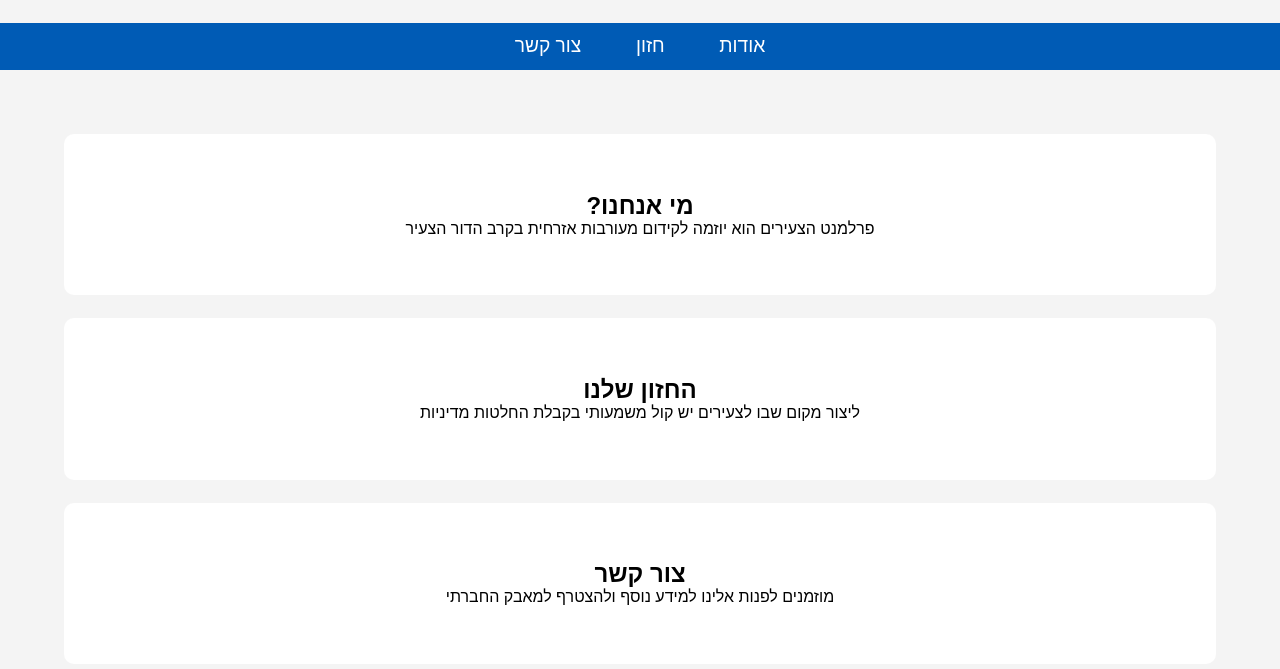
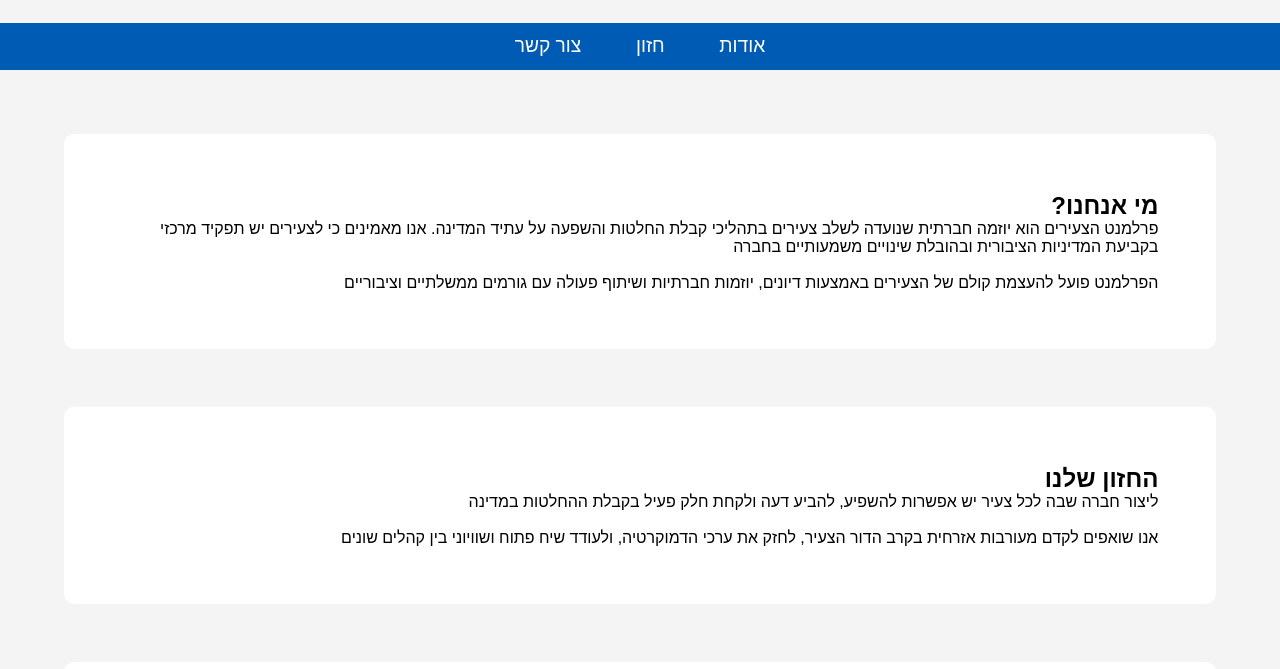
Before and after one commit to sagiv23/ParlementDesJeunes, a plain HTML site: page index.html in a window 1280 px wide. Shown: the part 131-800 px from the top of the page. Drawn offline with Linux system fonts and the light colour scheme.

Commit message:
Add files via upload

```diff
--- a/index.html
+++ b/index.html
@@ -46,7 +46,9 @@
             padding: 5%;
             background: white;
             margin-top: 2%;
+            margin-bottom: 5%;
             border-radius: 10px;
+            text-align: right;
         }
         footer {
             margin-top: 5%;
@@ -56,7 +58,7 @@
         }
         @media (max-width: 600px) {
             nav { margin-bottom: 5%; }
-            .container { margin: 8% auto; }
+            .container { margin: 8% auto; margin-bottom: 10%; }
             footer { margin-top: 8%; }
             nav a { font-size: 1em; }
             .logo { width: 30%; }
@@ -75,15 +77,17 @@
     <div class="container">
         <section id="about" class="content">
             <h2>?מי אנחנו</h2>
-            <p>פרלמנט הצעירים הוא יוזמה לקידום מעורבות אזרחית בקרב הדור הצעיר</p>
+            <p>פרלמנט הצעירים הוא יוזמה חברתית שנועדה לשלב צעירים בתהליכי קבלת החלטות והשפעה על עתיד המדינה. אנו מאמינים כי לצעירים יש תפקיד מרכזי בקביעת המדיניות הציבורית ובהובלת שינויים משמעותיים בחברה</p><br>
+            <p>הפרלמנט פועל להעצמת קולם של הצעירים באמצעות דיונים, יוזמות חברתיות ושיתוף פעולה עם גורמים ממשלתיים וציבוריים</p>
         </section>
         <section id="mission" class="content">
             <h2>החזון שלנו</h2>
-            <p>ליצור מקום שבו לצעירים יש קול משמעותי בקבלת החלטות מדיניות</p>
+            <p>ליצור חברה שבה לכל צעיר יש אפשרות להשפיע, להביע דעה ולקחת חלק פעיל בקבלת ההחלטות במדינה</p><br>
+            <p>אנו שואפים לקדם מעורבות אזרחית בקרב הדור הצעיר, לחזק את ערכי הדמוקרטיה, ולעודד שיח פתוח ושוויוני בין קהלים שונים</p>
         </section>
         <section id="contact" class="content">
             <h2>צור קשר</h2>
-            <p>מוזמנים לפנות אלינו למידע נוסף ולהצטרף למאבק החברתי</p>
+            <p>מוזמנים לפנות אלינו למידע נוסף ולהצטרף אלינו</p>
         </section>
     </div>
     <footer>
```
